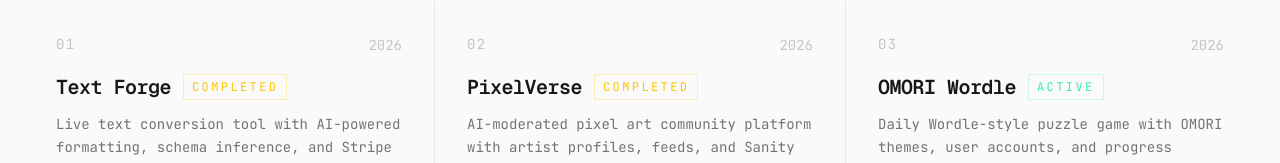
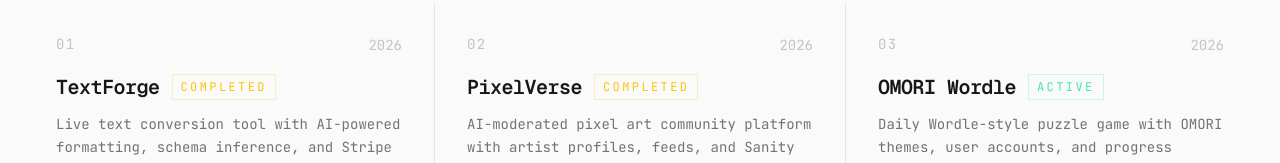
Before and after one commit to florixak/portfolio, a Next.js app: page /projects in a window 1280 px wide. Shown: the part 570-733 px from the top of the page. Built offline with nearby package versions, Linux system fonts and the light colour scheme; no server answers.

Commit message:
refactor: rename text-forge to textforge

```diff
--- a/data/projects.ts
+++ b/data/projects.ts
@@ -219,8 +219,8 @@
     },
   },
   {
-    slug: "text-forge",
-    title: "Text Forge",
+    slug: "textforge",
+    title: "TextForge",
     featured: true,
     priority: 1,
     status: "completed",
@@ -246,10 +246,10 @@
       "Schema inference",
       "Stripe payments for premium features",
     ],
-    thumbnail: "/projects/text-forge/text-forge.webp",
+    thumbnail: "/projects/textforge/textforge.webp",
     github: "https://github.com/florixak/text-forge",
     demo: "https://text-forge-phi.vercel.app",
-    screenshots: ["/projects/text-forge/text-forge.webp"],
+    screenshots: ["/projects/textforge/textforge.webp"],
     caseStudy: {
       motivation:
         "Explore TanStack Start while building a developer-friendly text utility with optional AI features behind authentication.",
```
Also changed, not shown: public/projects/textforge/textforge.png (renamed from public/projects/text-forge/text-forge.png), public/projects/textforge/textforge.webp (renamed from public/projects/text-forge/text-forge.webp).
